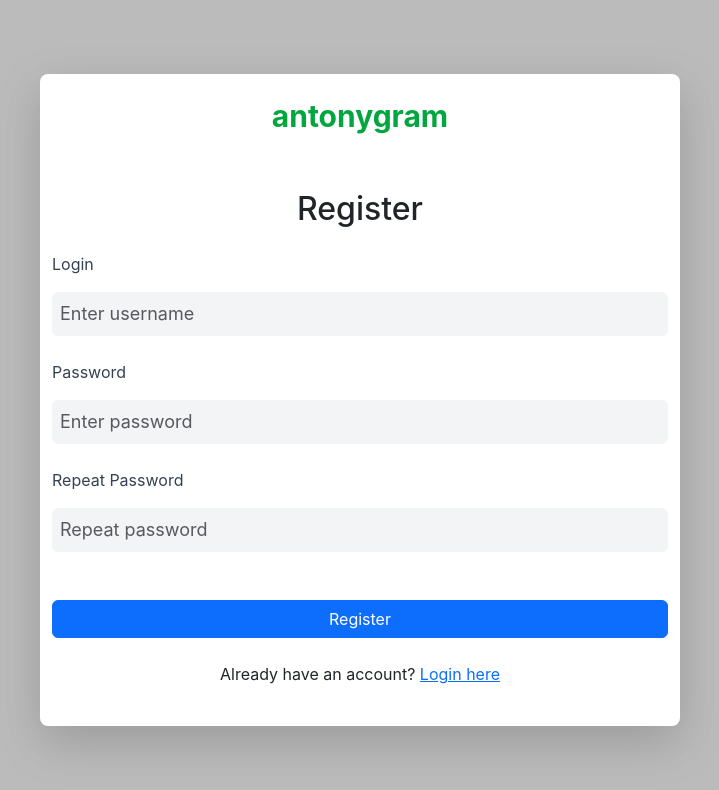
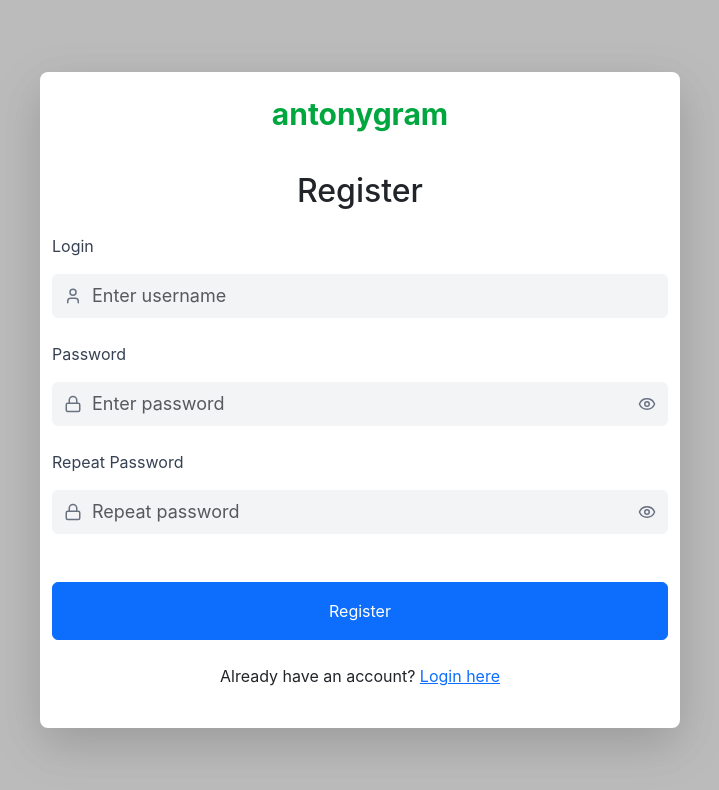
Before and after one commit to theantonyis/antonygram, a Next.js app in the folder frontend/: page /register in a window 1280 px wide. Shown: the top 790 px of the page, without its empty margins (280-999 px from the left). Built offline with nearby package versions, Linux system fonts and the light colour scheme; a web font is replaced by a local one.

Commit message:
working on login and register pages styles

```diff
--- a/frontend/src/pages/login.jsx
+++ b/frontend/src/pages/login.jsx
@@ -4,10 +4,12 @@ import { useRouter } from 'next/router';
 import Head from 'next/head';
 import Link from 'next/link';
 import axios from 'axios';
+import { User, Lock, Eye, EyeOff } from 'lucide-react';
 
 const Login = () => {
     const [username, setUsername] = useState('');
     const [password, setPassword] = useState('');
+    const [showPassword, setShowPassword] = useState(false);
     const [errorMessage, setErrorMessage] = useState('');
     const [loading, setLoading] = useState(false);
     const router = useRouter();
@@ -35,7 +37,7 @@ const Login = () => {
             </Head>
 
             <div className="login-page fixed inset-0 bg-gray-100/50 flex justify-center items-center">
-                <Container className="login-container w-50 max-w-md bg-white p-6 rounded-lg shadow-lg relative z-10">
+                <Container className="login-container w-50 bg-white p-6 rounded-lg shadow-lg relative z-10">
                     <header className="login-header text-center mb-4">
                         <h1 className="text-3xl font-bold text-green-600">antonygram</h1>
                     </header>
@@ -51,27 +53,49 @@ const Login = () => {
 
                         <Form.Group controlId="username" className="mb-3">
                             <Form.Label className="text-gray-700">Username</Form.Label>
+                            <div className="relative">
+                                <span className="absolute left-3 top-1/2 -translate-y-1/2 text-gray-500">
+                                    <User size={18} />
+                                </span>
                                 <Form.Control
                                     type="text"
                                     placeholder="Enter your username"
                                     value={username}
                                     onChange={(e) => setUsername(e.target.value)}
                                     required
-                                className="bg-gray-100 rounded-md p-2 text-lg outline-none border-0"
+                                    className="pl-10 pr-10 py-2 text-lg rounded-md border-gray-300 focus:border-blue-500 focus:ring focus:ring-blue-200"
+                                    style={{ paddingLeft: '2.5rem', paddingTop: '0.5rem', paddingBottom: '0.5rem' }}
                                 />
+                            </div>
                         </Form.Group>
+
 
                         <Form.Group controlId="password" className="mb-3">
                             <Form.Label className="text-gray-700">Password</Form.Label>
+                            <div className="relative">
+                            <span className="absolute left-3 top-1/2 -translate-y-1/2 text-gray-500">
+                              <Lock size={18} />
+                            </span>
                                 <Form.Control
-                                type="password"
+                                    type={showPassword ? 'text' : 'password'}
                                     placeholder="Enter your password"
                                     value={password}
                                     onChange={(e) => setPassword(e.target.value)}
                                     required
-                                className="bg-gray-100 rounded-md p-2 text-lg outline-none border-0"
+                                    className="pl-10 pr-10 py-2 text-lg rounded-md border-gray-300 focus:border-blue-500 focus:ring focus:ring-blue-200"
+                                    style={{ paddingLeft: '2.5rem', paddingRight: '2.5rem', paddingTop: '0.5rem', paddingBottom: '0.5rem' }}
                                 />
+                                <button
+                                    type="button"
+                                    className="absolute right-3 top-1/2 -translate-y-1/2 text-gray-500"
+                                    onClick={() => setShowPassword((prev) => !prev)}
+                                    tabIndex={-1}
+                                >
+                                    {showPassword ? <EyeOff size={18} /> : <Eye size={18} />}
+                                </button>
+                            </div>
                         </Form.Group>
+
 
                         <Button
                             type="submit"
@@ -98,7 +122,6 @@ const Login = () => {
                 </Container>
             </div>
 
-            {/* Background overlay */}
             <style jsx>{`
                 .login-page::before {
                     content: "";
--- a/frontend/src/pages/register.jsx
+++ b/frontend/src/pages/register.jsx
@@ -2,11 +2,14 @@ import React, { useState } from 'react';
 import { Form, Button, Alert, Container, Row, Col } from 'react-bootstrap';
 import { useRouter } from 'next/router';
 import axios from 'axios';
+import { User, Lock, Eye, EyeOff } from 'lucide-react';
 
 const Register = () => {
     const [username, setUsername] = useState('');
     const [password, setPassword] = useState('');
     const [passwordRepeat, setPasswordRepeat] = useState('');
+    const [showPassword, setShowPassword] = useState(false);
+    const [showRepeat, setShowRepeat] = useState(false);
     const [errorMessage, setErrorMessage] = useState('');
     const [successMessage, setSuccessMessage] = useState('');
     const router = useRouter();
@@ -43,7 +46,7 @@ const Register = () => {
         <div className="register-page fixed inset-0 bg-gray-100/50 flex justify-center items-center">
             <Container className="register-container w-50 max-w-md bg-white p-6 rounded-lg shadow-lg relative z-10">
                 <Row>
-                    <Col className="register-header text-center mb-4">
+                    <Col className="register-header text-center mb-3">
                         <h1 className="text-3xl font-bold text-green-600">antonygram</h1>
                     </Col>
                 </Row>
@@ -51,52 +54,88 @@ const Register = () => {
                 {errorMessage && <Alert variant="danger">{errorMessage}</Alert>}
                 {successMessage && <Alert variant="success">{successMessage}</Alert>}
 
-                <Form onSubmit={handleSubmit} className="register-form mt-4">
+                <Form onSubmit={handleSubmit} className="register-form mt-3">
                     <h2 className="text-xl font-semibold mb-4 text-center">Register</h2>
 
+                    {/* Username with icon */}
                     <Form.Group controlId="username" className="mb-4">
                         <Form.Label className="text-gray-700">Login</Form.Label>
+                        <div className="relative">
+                            <span className="absolute left-3 top-1/2 -translate-y-1/2 text-gray-500">
+                                <User size={18} />
+                            </span>
                             <Form.Control
                                 type="text"
                                 placeholder="Enter username"
                                 value={username}
                                 onChange={(e) => setUsername(e.target.value)}
                                 required
-                            className="rounded-md border-gray-300 focus:border-blue-500 focus:ring focus:ring-blue-200 p-2 text-lg"
+                                className="pl-10 pr-4 py-2 text-lg rounded-md border-gray-300 focus:border-blue-500 focus:ring focus:ring-blue-200"
+                                style={{ paddingLeft: '2.5rem', paddingTop: '0.5rem', paddingBottom: '0.5rem' }}
                             />
+                        </div>
                     </Form.Group>
 
+                    {/* Password with icon and toggle */}
                     <Form.Group controlId="password" className="mb-4">
                         <Form.Label className="text-gray-700">Password</Form.Label>
+                        <div className="relative">
+                            <span className="absolute left-3 top-1/2 -translate-y-1/2 text-gray-500">
+                                <Lock size={18} />
+                            </span>
                             <Form.Control
-                            type="password"
+                                type={showPassword ? 'text' : 'password'}
                                 placeholder="Enter password"
                                 value={password}
                                 onChange={(e) => setPassword(e.target.value)}
                                 required
-                            className="rounded-md border-gray-300 focus:border-blue-500 focus:ring focus:ring-blue-200 p-2 text-lg"
+                                className="pl-10 pr-10 py-2 text-lg rounded-md border-gray-300 focus:border-blue-500 focus:ring focus:ring-blue-200"
+                                style={{ paddingLeft: '2.5rem', paddingTop: '0.5rem', paddingBottom: '0.5rem' }}
                             />
+                            <button
+                                type="button"
+                                className="absolute right-3 top-1/2 -translate-y-1/2 text-gray-500"
+                                onClick={() => setShowPassword((prev) => !prev)}
+                                tabIndex={-1}
+                            >
+                                {showPassword ? <EyeOff size={18} /> : <Eye size={18} />}
+                            </button>
+                        </div>
                     </Form.Group>
 
+                    {/* Repeat password with icon and toggle */}
                     <Form.Group controlId="passwordRepeat" className="mb-5">
                         <Form.Label className="text-gray-700">Repeat Password</Form.Label>
+                        <div className="relative">
+                            <span className="absolute left-3 top-1/2 -translate-y-1/2 text-gray-500">
+                                <Lock size={18} />
+                            </span>
                             <Form.Control
-                            type="password"
+                                type={showRepeat ? 'text' : 'password'}
                                 placeholder="Repeat password"
                                 value={passwordRepeat}
                                 onChange={(e) => setPasswordRepeat(e.target.value)}
                                 required
-                            className="rounded-md border-gray-300 focus:border-blue-500 focus:ring focus:ring-blue-200 p-2 text-lg"
+                                className="pl-10 pr-10 py-2 text-lg rounded-md border-gray-300 focus:border-blue-500 focus:ring focus:ring-blue-200"
+                                style={{ paddingLeft: '2.5rem', paddingTop: '0.5rem', paddingBottom: '0.5rem' }}
                             />
+                            <button
+                                type="button"
+                                className="absolute right-3 top-1/2 -translate-y-1/2 text-gray-500"
+                                onClick={() => setShowRepeat((prev) => !prev)}
+                                tabIndex={-1}
+                            >
+                                {showRepeat ? <EyeOff size={18} /> : <Eye size={18} />}
+                            </button>
+                        </div>
                     </Form.Group>
 
                     <Button
                         type="submit"
-                        className="w-full bg-blue-600 text-white font-bold py-6 text-lg rounded-md hover:bg-blue-700"
+                        className="w-full bg-blue-600 text-white font-bold py-3 text-lg rounded-md hover:bg-blue-700"
                     >
                         Register
                     </Button>
-
                 </Form>
 
                 <div className="mt-4 text-center">
@@ -114,8 +153,10 @@ const Register = () => {
                 .register-page::before {
                     content: '';
                     position: absolute;
-          top: 0; left: 0;
-          width: 100%; height: 100%;
+                    top: 0;
+                    left: 0;
+                    width: 100%;
+                    height: 100%;
                     background: rgba(0, 0, 0, 0.5);
                     z-index: -1;
                 }
--- a/frontend/src/styles/globals.css
+++ b/frontend/src/styles/globals.css
@@ -66,17 +66,8 @@ li {
     @apply w-full max-w-md bg-white p-6 rounded-lg shadow-lg relative z-10;
 }
 
-.register-header {
-    @apply text-center mb-4;
-}
-
 .register-header h1 {
     @apply text-3xl font-bold text-green-600;
-}
-
-/* Form Styling */
-.register-form {
-    @apply mt-4;
 }
 
 .register-form .form-label {
@@ -189,13 +180,13 @@ li {
     @apply w-full p-2 text-xl outline-none rounded-md border-0;
 }
 
-.login-form button {
-    @apply w-full bg-blue-600 text-white px-8 py-2 mt-4 font-bold rounded-md cursor-pointer;
-}
+/*.login-form button {*/
+/*    @apply w-full bg-blue-600 text-white px-8 py-2 mt-4 font-bold rounded-md cursor-pointer;*/
+/*}*/
 
-.login-form button:hover {
-    @apply bg-blue-700;
-}
+/*.login-form button:hover {*/
+/*    @apply bg-blue-700;*/
+/*}*/
 
 .login-form .reg-link {
     @apply text-blue-500 mt-3 text-center cursor-pointer;
```
Lines whose indentation alone changed are shown as unchanged.
